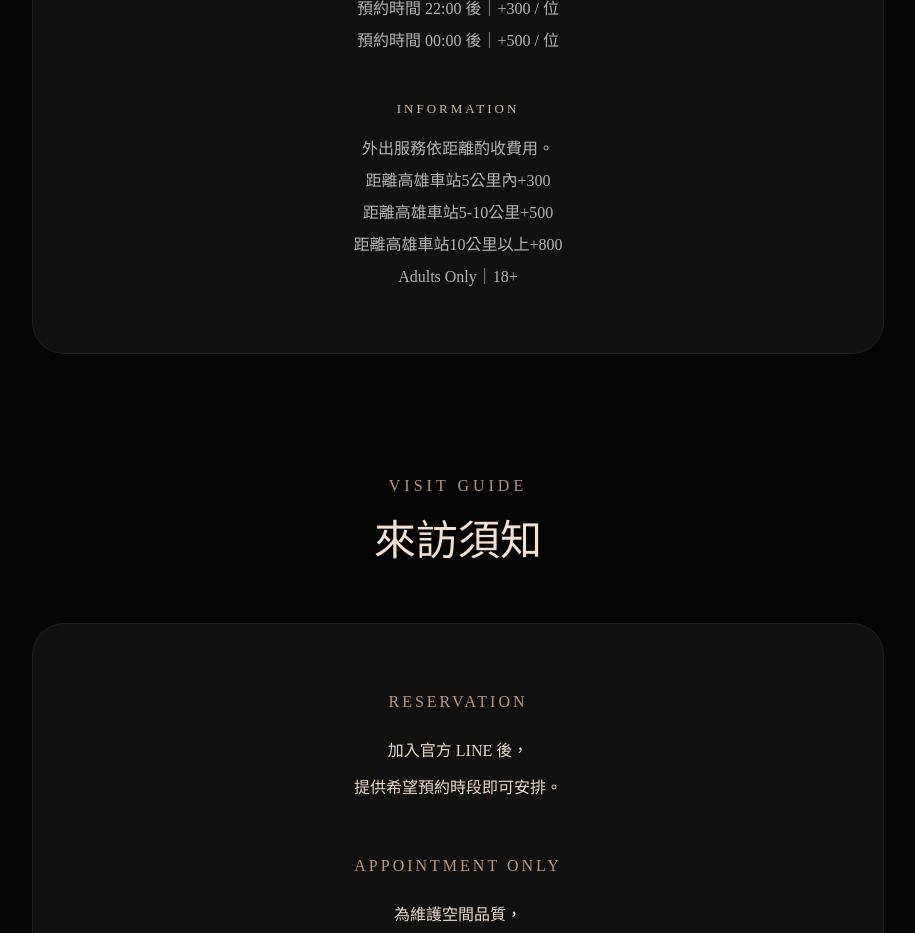
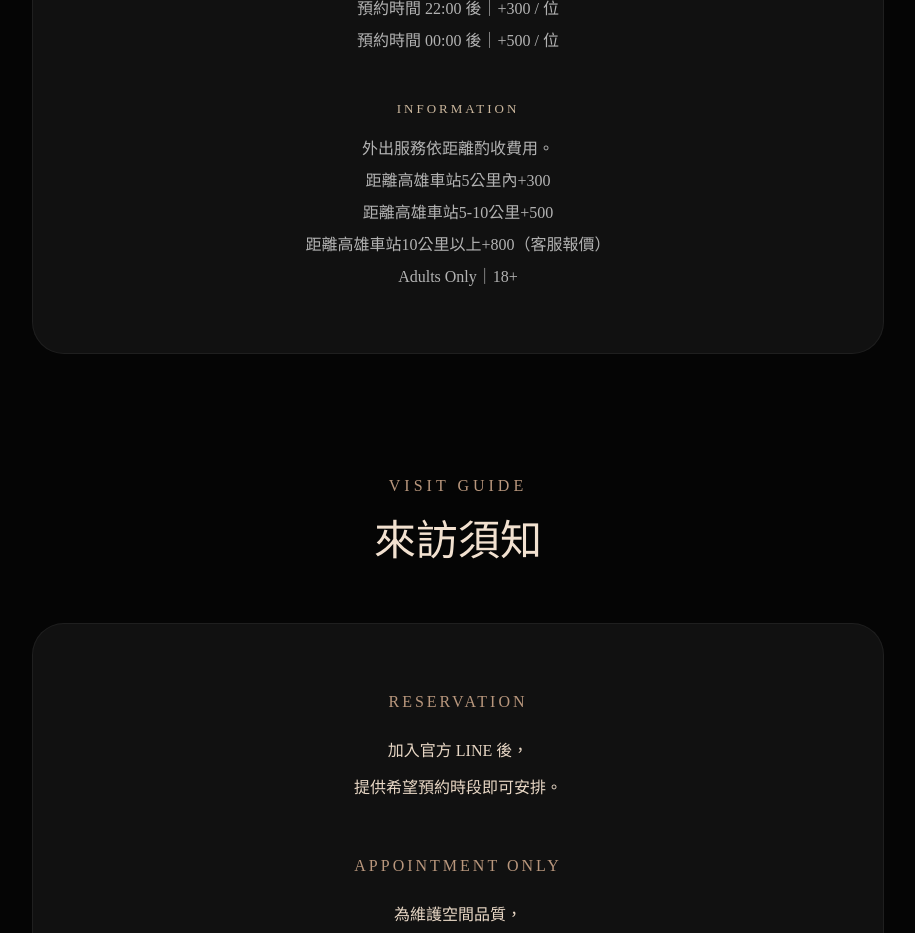
Before and after one commit to profoundroomkh/profound-room, a Next.js app: page / in a window 1280 px wide. Shown: the part 5500-6433 px from the top of the page, without its empty margins (182-1097 px from the left). Built offline with nearby package versions, Linux system fonts and the light colour scheme.

Commit message:
Update page.js

```diff
--- a/app/page.js
+++ b/app/page.js
@@ -725,7 +725,7 @@ backgroundRepeat: 'no-repeat',
 <br />
         距離高雄車站5-10公里+500
 <br />
-        距離高雄車站10公里以上+800
+        距離高雄車站10公里以上+800（客服報價）
 <br />
       Adults Only｜18+
     </p>
```
